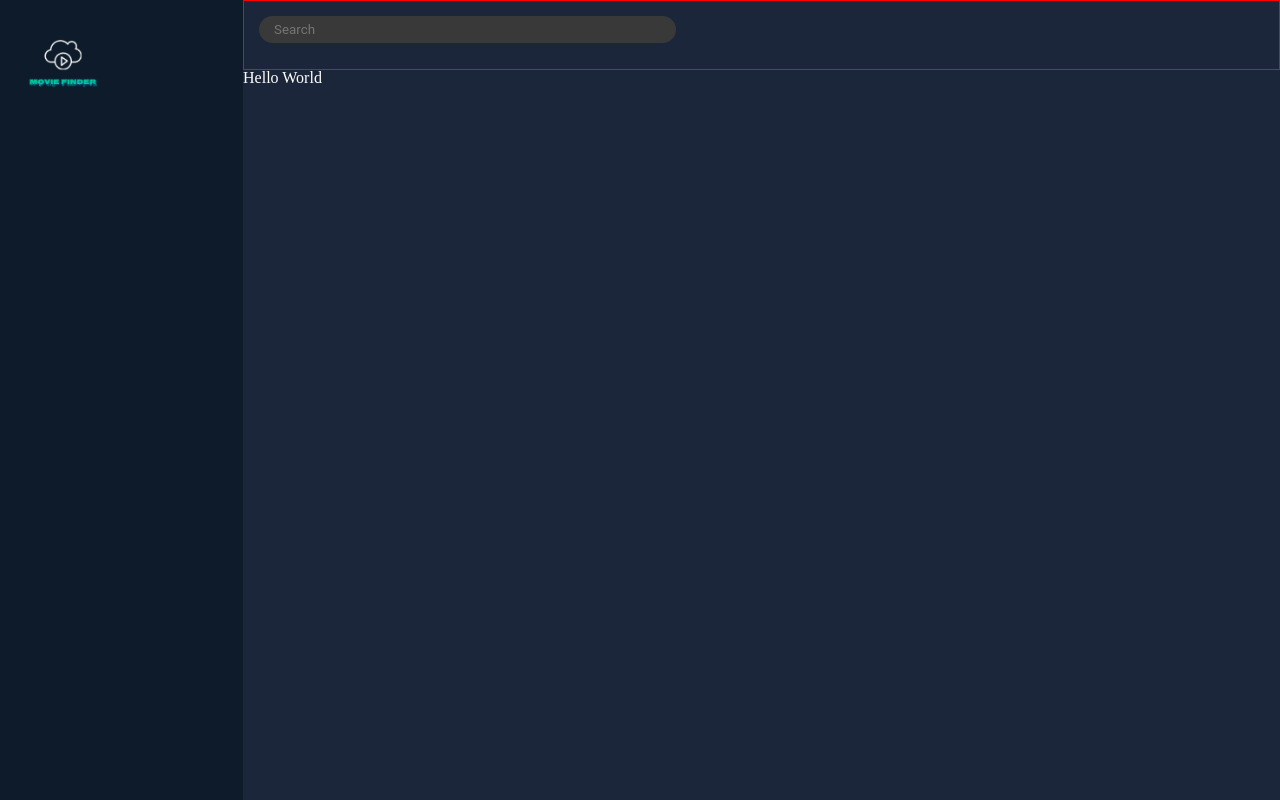
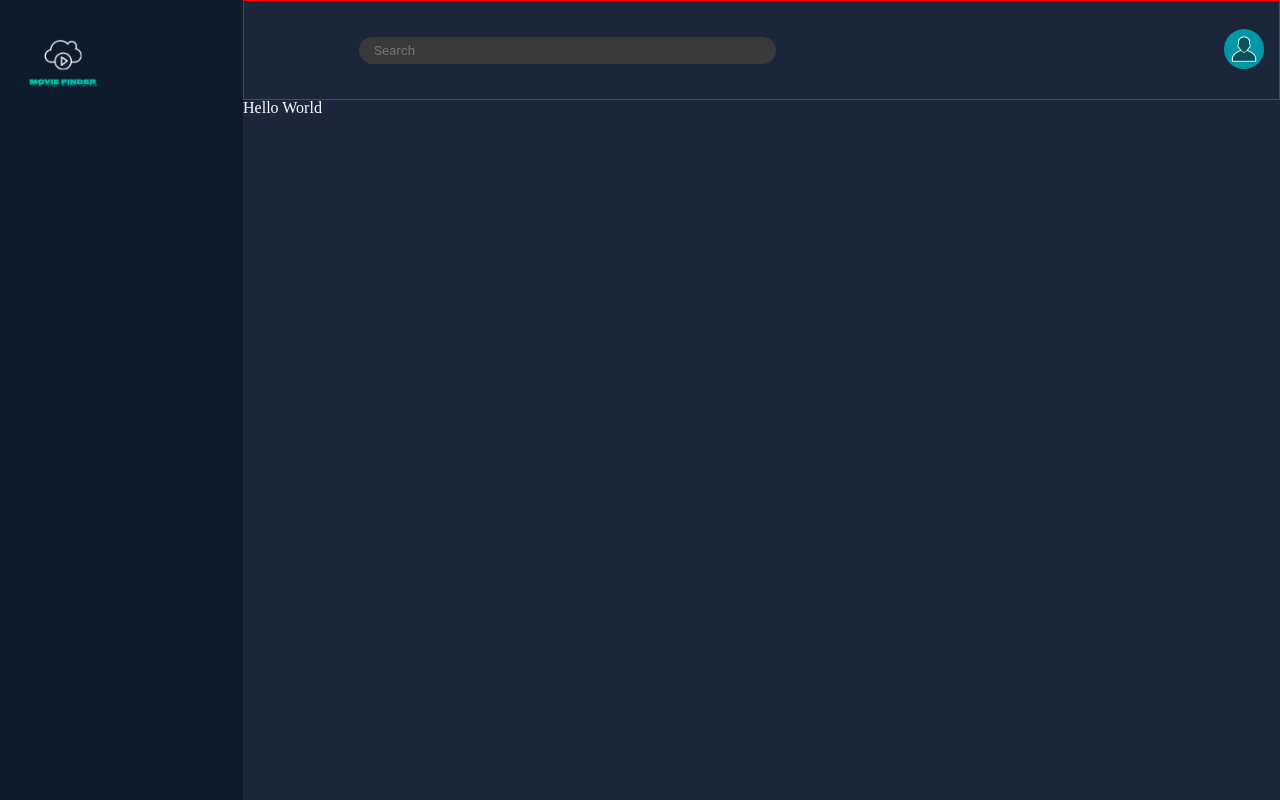
Before and after one commit to anabassoua/final-project, a React (Create React App) app in the folder client/: page / in a window 1280 px wide. Built offline with nearby package versions, Linux system fonts and the light colour scheme.

Commit message:
Askia Nabassoua

```diff
--- a/client/src/App.js
+++ b/client/src/App.js
@@ -11,12 +11,12 @@ const App = () => {
       <GlobalStyles />
       <Main>
         <SideBar />
-        <Div>
+        <RightContainer>
           <Header />
           <Routes>
             <Route path="/" element={<Homepage />} />
           </Routes>
-        </Div>
+        </RightContainer>
       </Main>
     </BrowserRouter>
   );
@@ -26,7 +26,7 @@ const Main = styled.div`
   display: flex;
 `;
 
-const Div = styled.div`
+const RightContainer = styled.div`
   width: 100%;
 `;
 export default App;
--- /dev/null
+++ b/client/src/DropDownProfile.js
@@ -0,0 +1,39 @@
+import styled from "styled-components";
+
+const DropDownProfile = () => {
+  return (
+    <Div>
+      <ul>
+        <li>Sign in</li>
+        <li>Sign up</li>
+        <li>About us</li>
+      </ul>
+    </Div>
+  );
+};
+
+const Div = styled.div`
+  position: absolute;
+  top: 5rem;
+  right: 0.5rem;
+  border-radius: 10px;
+  background-color: #fff;
+  border: 1px solid gray;
+  width: 100px;
+  height: 100px;
+  color: gray;
+  padding: 15px;
+  line-height: 1.5rem;
+
+  &::before {
+    content: "";
+    position: absolute;
+    top: -0.4rem;
+    right: 2rem;
+    width: 14px;
+    height: 17px;
+    transform: rotate(60deg);
+    background-color: #fff;
+  }
+`;
+export default DropDownProfile;
--- a/client/src/Header.js
+++ b/client/src/Header.js
@@ -1,16 +1,32 @@
+import { useState } from "react";
 import styled from "styled-components";
-
+import avatar from "./assets/avatar_icon.png";
+import DropDownProfile from "./DropDownProfile";
 const Header = () => {
+  const [openProfile, setOpenProfile] = useState(false);
   return (
     <Container>
       <Input type="text" placeholder="Search"></Input>
+      <div>
+        <Img
+          src={avatar}
+          alt="avatar"
+          onClick={() => {
+            setOpenProfile(!openProfile);
+          }}
+        />
+        {openProfile && <DropDownProfile />}
+      </div>
     </Container>
   );
 };
 
 const Container = styled.div`
+  display: flex;
+  align-items: center;
+  justify-content: space-between;
   padding: 15px;
-  height: 70px;
+  height: 100px;
   width: auto;
   border: 1px solid red;
 `;
@@ -23,5 +39,12 @@ const Input = styled.input`
   border: none;
   color: #fff;
   padding-left: 15px;
+  margin-left: 100px;
+  outline: none;
+`;
+
+const Img = styled.img`
+  height: 40px;
+  cursor: pointer;
 `;
 export default Header;
--- a/client/src/SideBar.js
+++ b/client/src/SideBar.js
@@ -1,10 +1,12 @@
 import styled from "styled-components";
 import Logo from "./assets/logo.png";
+import { Link } from "react-router-dom";
+
 const SideBar = () => {
   return (
     <BarContainer>
       <div>
-        <Img src={Logo}></Img>
+        <Img src={Logo} alt="logo"></Img>
       </div>
     </BarContainer>
   );
@@ -22,4 +24,5 @@ const Img = styled.img`
   width: 130px;
   border-radius: 50%;
 `;
+
 export default SideBar;
--- a/client/src/components/GlobalStyles.js
+++ b/client/src/components/GlobalStyles.js
@@ -24,6 +24,10 @@ body {
       color: var( --font-color)
   }
 
+  ol, ul {
+      list-style: none;
+  }
+
 h1, h2, h3, label, button {
   font-family: var(--font-heading);
 }
```
